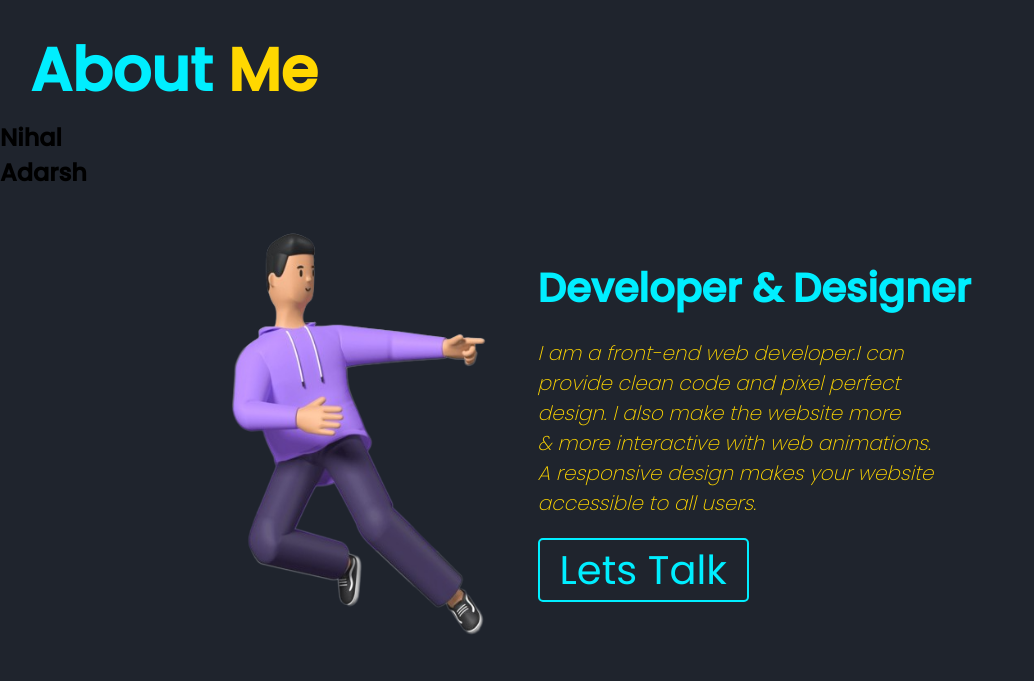
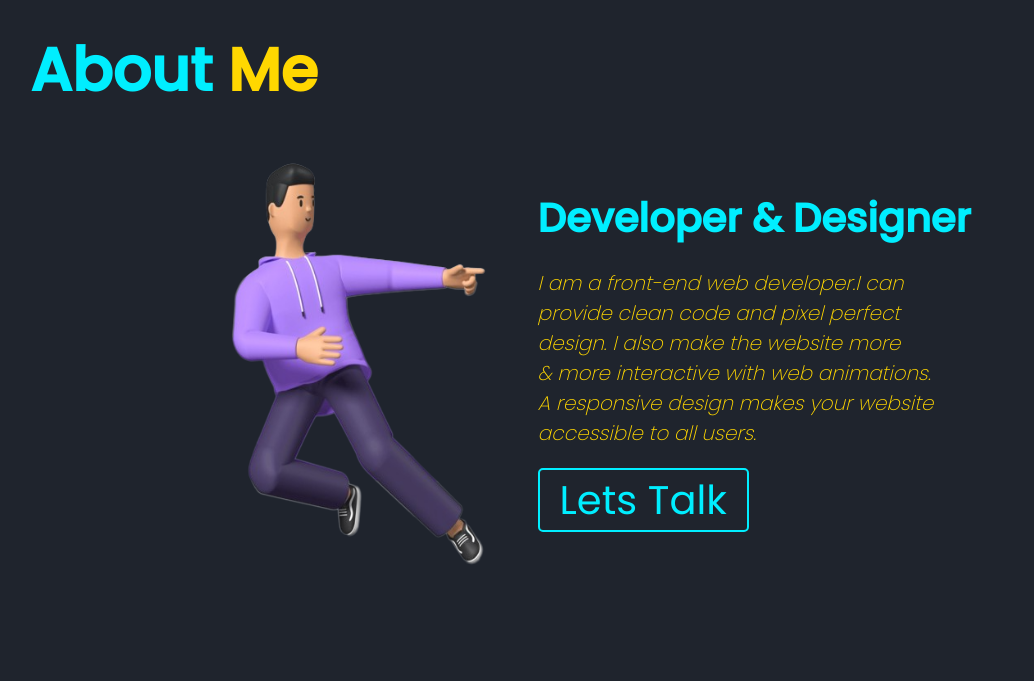
Before and after one commit to Nihal7801/Portfolio, a plain HTML site: page about.html in a window 1280 px wide. Shown: the whole page, without its empty margins (0-1034 px from the left). Drawn offline with Linux system fonts and the light colour scheme.

Commit message:
delete new changes

```diff
--- a/about.html
+++ b/about.html
@@ -151,8 +151,7 @@
                 <h2>About <span>Me</span></h2>
             </div>
         </header>
-        <h1>Nihal</h1>
-        <h1>Adarsh</h1>
+
         <div class="main1">
             <div class="pic">
                 <img src="images/desktop-2-2-removebg-preview.png" width="400" height="450">
```
